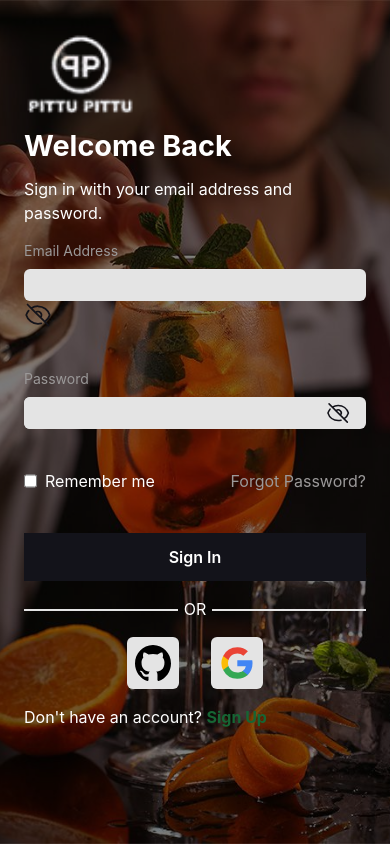
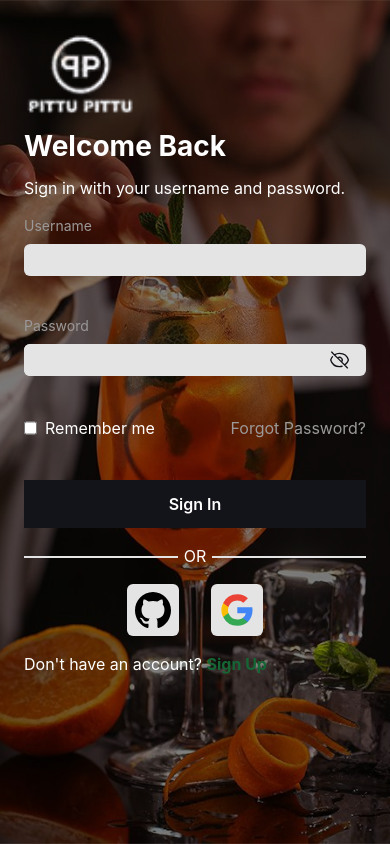
Before and after one commit to borteye/restaurant, a React (Create React App) app: page /login in a window 390 px wide. Built offline with nearby package versions, Linux system fonts and the light colour scheme.

Commit message:
Fixed: form submission using endpoints

```diff
--- a/src/AuthenticationSchema.ts
+++ b/src/AuthenticationSchema.ts
@@ -6,13 +6,14 @@ const passwordValidRegex: RegExp =
 const emailRegex: RegExp = /^[^\s@]+@[^\s@]+\.[^\s@]+$/;
 
 export const authSchema = yup.object().shape({
-  email: yup
+  username: yup
     .string()
-    .matches(emailRegex, { message: "Enter a valid email" })
+    .max(20, "too long")
+    // .matches(emailRegex, { message: "Enter a valid email" })
     .required("Requried"),
   password: yup
     .string()
-    .min(8)
-    .matches(passwordValidRegex, { message: "Please create a strong password" })
+    .min(2)
+    // .matches(passwordValidRegex, { message: "Please create a strong password" })
     .required("Required"),
 });
--- a/src/components/InputField.tsx
+++ b/src/components/InputField.tsx
@@ -1,7 +1,6 @@
 import { EyeIcon, EyeSlashIcon } from "@heroicons/react/24/outline";
 import React, { FC } from "react";
-import { useFormikHook } from "../hooks/useFormik";
-import { TextFieldProps } from "../types/Forms/typings";
+import { TextFieldProps } from "../types/forms";
 
 const InputField: FC<TextFieldProps> = ({
   handleChange,
@@ -10,17 +9,32 @@ const InputField: FC<TextFieldProps> = ({
   showPassword,
   value,
   name,
-  emailError,
-  touchedEmail,
+  password,
+  usernameError,
+  touchedUsername,
   handleBlur,
 }) => {
   return (
     <>
+      {!password && (
         <input
-        type={showPassword ? "text" : type === "email" ? "email" : "password"}
+          type={type}
           className={`w-full outline-none text-black rounded-md ${
             type !== "password" && "bg-tertiary px-4 py-1"
-        } ${emailError && touchedEmail ? "input-error" : ""}  `}
+          } ${usernameError && touchedUsername ? "input-error" : ""}  `}
+          value={value}
+          name={name}
+          onChange={handleChange}
+          onBlur={handleBlur}
+        />
+      )}
+      {password && (
+        <div className="w-full flex justify-between">
+          <input
+            type={showPassword ? "text" : "password"}
+            className={`w-full outline-none text-black rounded-md ${
+              type !== "password" && "bg-tertiary px-4 py-1"
+            } ${usernameError && touchedUsername ? "input-error" : ""}  `}
             value={value}
             name={name}
             onChange={handleChange}
@@ -29,13 +43,15 @@ const InputField: FC<TextFieldProps> = ({
           {showPassword ? (
             <EyeIcon
               onClick={togglePasswordVisibility}
-          className="w-7 text-black cursor-pointer mr-4"
+              className="w-6 sm:w-7 text-black cursor-pointer mr-4"
             />
           ) : (
             <EyeSlashIcon
               onClick={togglePasswordVisibility}
-          className="w-7 text-black cursor-pointer mr-4"
+              className="w-6 sm:w-7 text-black cursor-pointer mr-4"
             />
+          )}
+        </div>
       )}
     </>
   );
--- a/src/components/Menu/MenuCard.tsx
+++ b/src/components/Menu/MenuCard.tsx
@@ -1,7 +1,7 @@
 import { ShoppingCartIcon } from "@heroicons/react/24/outline";
 import burger from "../../assets/burger.png";
 import { FC } from "react";
-import { FoodDetails } from "../../types/Dishes/typings";
+import { FoodDetails } from "../../types/dishes";
 
 type Props = {
   dummyData: FoodDetails[];
--- /dev/null
+++ b/src/hooks/fetch.tsx
@@ -0,0 +1,15 @@
+import { FC } from "react";
+import { FetchProps } from "../types/forms";
+
+export const fetchData = ({ url, method, body }: FetchProps) => {
+  const result = fetch(url, {
+    method: method,
+    headers: { "Content-Type": "application/json" },
+    body: JSON.stringify(body),
+  })
+    .then((res) => res.json())
+    .then((data) => console.log(data))
+    .catch((error) => console.error(error));
+
+  return result;
+};
--- a/src/hooks/useFormik.tsx
+++ /dev/null
@@ -1,18 +0,0 @@
-import { useFormik } from "formik";
-import { authSchema } from "../AuthenticationSchema";
-
-export const useFormikHook = () => {
-  const onSubmit = () => {
-    console.log("submitted");
-  };
-  const formik = useFormik({
-    initialValues: {
-      email: "",
-      password: "",
-    },
-    validationSchema: authSchema,
-    onSubmit,
-  });
-  console.log(formik);
-  return formik;
-};
--- a/src/pages/Login.tsx
+++ b/src/pages/Login.tsx
@@ -1,4 +1,3 @@
-import { EyeIcon, EyeSlashIcon } from "@heroicons/react/24/outline";
 import { useState } from "react";
 import { useNavigate } from "react-router-dom";
 import github from "../assets/github.svg";
@@ -6,7 +5,11 @@ import google from "../assets/google.svg";
 import food from "../assets/login.jpg";
 import logo from "../assets/logo.png";
 import InputField from "../components/InputField";
-import { useFormikHook } from "../hooks/useFormik";
+import { useFormik } from "formik";
+
+import { fetchData } from "../hooks/fetch";
+
+import { authSchema } from "../AuthenticationSchema";
 
 type Props = {};
 
@@ -23,9 +26,40 @@ const Login = (props: Props) => {
     navigate("/sign-up");
   };
 
+  //  const url = "";
+  // const method = "";
+
+  // const fetchData = (values:MyFormValues) => {
+  //   const url = 'https://dummyjson.com/auth/login';
+  //   const method = 'POST'; // or any other method you want
+  //   return useFetch({ url, method, body: values });
+  // };
+
+  const formik = useFormik({
+    initialValues: {
+      username: "",
+      password: "",
+    },
+
+    validationSchema: authSchema,
+
+    onSubmit: async (values) => {
+      try {
+        const url = "https://dummyjson.com/auth/login";
+        const method = "POST";
+        fetchData({ url, method, body: values });
+
+        // await useFetch({ url, method, body: values });
+      } catch (error) {
+        console.error(error);
+      }
+    },
+  });
+
+  console.log(formik.errors)
+
   const { values, touched, handleBlur, handleChange, handleSubmit, errors } =
-    useFormikHook();
-  console.log(errors, touched);
+    formik;
 
   return (
     <>
@@ -34,31 +68,29 @@ const Login = (props: Props) => {
           <div className="bg-[#0000007e] h-screen overflow-y-scroll no-scrollbar px-6 md:px-16 py-8 ">
             <div className="flex flex-col gap-y-4 max-w-max_lg lg:mx-auto">
               <img src={logo} alt="logo" className="w-28 lg:w-36 " />
-              <h1 className="text-clamp font-bold leading-none">
+              <h1 className="text-authClamp font-bold leading-none">
                 Welcome Back
               </h1>
               <p className="text-tertia">
-                Sign in with your email address and password.
+                Sign in with your username and password.
               </p>
               <form onSubmit={handleSubmit} className="flex flex-col gap-y-10">
                 <div className="flex flex-col gap-y-2">
                   <label className="text-sm text-secondary">
-                    Email Address
+                    Username
                   </label>
                   <div className=" ">
                     <InputField
-                      type={"email"}
-                      value={values.email}
-                      name={"email"}
+                      type={"text"}
+                      value={values.username}
+                      name={"username"}
                       handleChange={handleChange}
-                      emailError={errors.email}
-                      touchedEmail={touched.email}
+                      usernameError={errors.username}
+                      touchedUsername={touched.username}
                       handleBlur={handleBlur}
                     />
-                    {errors.email && touched.email ? (
-                      <div className="text-error mt-[-1.5rem]">
-                        {errors.email}
-                      </div>
+                    {errors.username && touched.username ? (
+                      <div className="text-error">{errors.username}</div>
                     ) : (
                       false
                     )}
@@ -67,8 +99,8 @@ const Login = (props: Props) => {
                 <div className="flex flex-col gap-y-2">
                   <label className="text-sm text-secondary">Password</label>
                   <div
-                    className={`bg-tertiary flex rounded-md ${
-                      errors.password && touched.password ? "input-error" : ""
+                    className={`bg-tertiary flex items-center rounded-md ${
+                      errors.password && touched.password ? "input-error " : ""
                     } `}
                   >
                     <InputField
@@ -77,11 +109,14 @@ const Login = (props: Props) => {
                       value={values.password}
                       name={"password"}
                       handleChange={handleChange}
+                      password={true}
                       handleBlur={handleBlur}
                     />
                   </div>
                   {errors.password && touched.password ? (
-                    <div className="text-error ">{errors.password}</div>
+                    <div className="text-error mt-[-0.5rem] ">
+                      {errors.password}
+                    </div>
                   ) : (
                     false
                   )}
--- a/src/pages/SignUp.tsx
+++ b/src/pages/SignUp.tsx
@@ -1,4 +1,3 @@
-import { EyeIcon, EyeSlashIcon } from "@heroicons/react/24/outline";
 import { useState } from "react";
 import { useNavigate } from "react-router-dom";
 import github from "../assets/github.svg";
@@ -6,7 +5,9 @@ import google from "../assets/google.svg";
 import logo from "../assets/logo.png";
 import foodImg from "../assets/signup.jpg";
 import InputField from "../components/InputField";
-import { useFormikHook } from "../hooks/useFormik";
+import { useFormik } from "formik";
+import { authSchema } from "../AuthenticationSchema";
+import { MyFormValues } from "../types/forms";
 
 type Props = {};
 
@@ -22,9 +23,24 @@ const SignUp = (props: Props) => {
   const login = () => {
     navigate("/login");
   };
+  const formik = useFormik({
+    initialValues: {
+      username: "",
+      password: "",
+    },
+
+    validationSchema: authSchema,
+
+    onSubmit: (values: MyFormValues) => {
+      console.log(values);
+    },
+  });
+
+  const url = "https://dummyjson.com/auth/login";
+  const method = "POST";
 
   const { values, touched, handleBlur, handleChange, handleSubmit, errors } =
-    useFormikHook();
+    formik;
 
   return (
     <>
@@ -33,7 +49,7 @@ const SignUp = (props: Props) => {
           <div className="bg-[#0000007e] h-screen overflow-y-scroll no-scrollbar  px-6 md:px-16 py-8 ">
             <div className="flex flex-col gap-y-4 max-w-max_lg lg:mx-auto">
               <img src={logo} alt="logo" className="w-28 lg:w-36 " />
-              <h1 className="text-clamp font-bold">Get Started</h1>
+              <h1 className="text-authClamp font-bold">Get Started</h1>
               <p className="text-tertia">
                 Sign in with your email address and password.
               </p>
@@ -45,17 +61,15 @@ const SignUp = (props: Props) => {
                   <div className=" ">
                     <InputField
                       type={"email"}
-                      value={values.email}
+                      value={values.username}
                       name={"email"}
                       handleChange={handleChange}
-                      emailError={errors.email}
-                      touchedEmail={touched.email}
+                      usernameError={errors.username}
+                      touchedUsername={touched.username}
                       handleBlur={handleBlur}
                     />
-                    {errors.email && touched.email ? (
-                      <div className="text-error mt-[-1.5rem]">
-                        {errors.email}
-                      </div>
+                    {errors.username && touched.username ? (
+                      <div className="text-error">{errors.username}</div>
                     ) : (
                       false
                     )}
@@ -64,7 +78,7 @@ const SignUp = (props: Props) => {
                 <div className="flex flex-col gap-y-2">
                   <label className="text-sm text-secondary">Password</label>
                   <div
-                    className={`bg-tertiary flex rounded-md ${
+                    className={`bg-tertiary flex items-center rounded-md ${
                       errors.password && touched.password ? "input-error" : ""
                     } `}
                   >
@@ -78,7 +92,9 @@ const SignUp = (props: Props) => {
                     />
                   </div>
                   {errors.password && touched.password ? (
-                    <div className="text-error ">{errors.password}</div>
+                    <div className="text-error mt-[-0.5rem] ">
+                      {errors.password}
+                    </div>
                   ) : (
                     false
                   )}
--- a/src/types/Forms/typings.d.ts
+++ b/src/types/forms.d.ts
@@ -5,15 +5,24 @@ type TextFieldProps = {
   type?: string;
   value?: string;
   name?: string;
-  emailError?: string;
-  passwordError?: string;
-  touchedEmail?: boolean;
+  usernameError?: string;
+  touchedUsername?: boolean;
+  password?: boolean;
   handleBlur?: FocusEventHandler<HTMLInputElement> | undefined;
 };
 
 interface MyFormValues {
-  email: string;
+  username: string;
   password: string;
 }
 
-export { TextFieldProps, MyFormValues };
+export interface FetchProps {
+  url: string;
+  method: string;
+  body: {
+    password?: string;
+    username?: string;
+  };
+}
+
+export { TextFieldProps, MyFormValues, FetchProps };
```
Also changed, not shown: tailwind.config.js (+4 -5 lines), src/types/dishes.d.ts (renamed from src/types/Dishes/typings.d.ts). Lines whose indentation alone changed are shown as unchanged.
